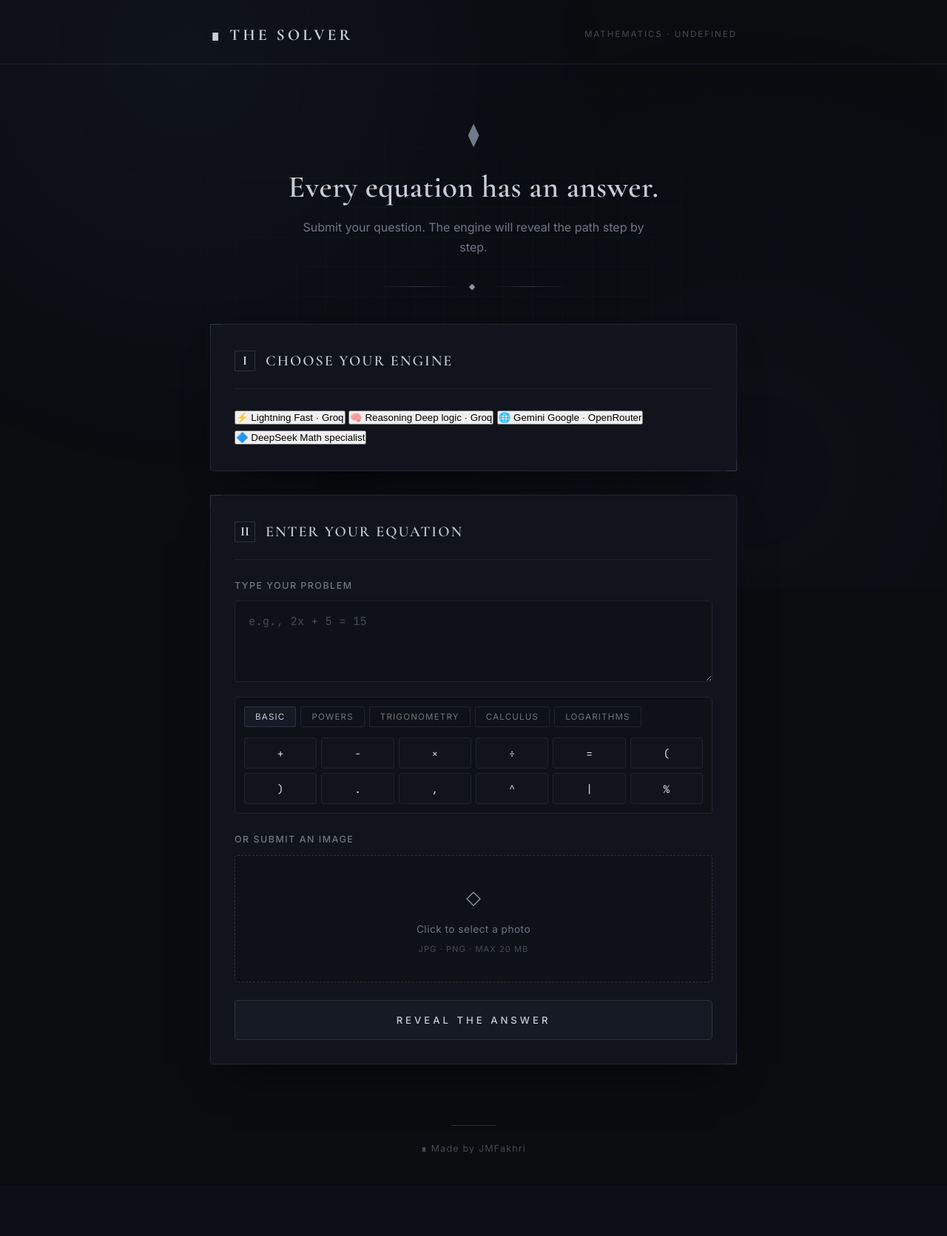
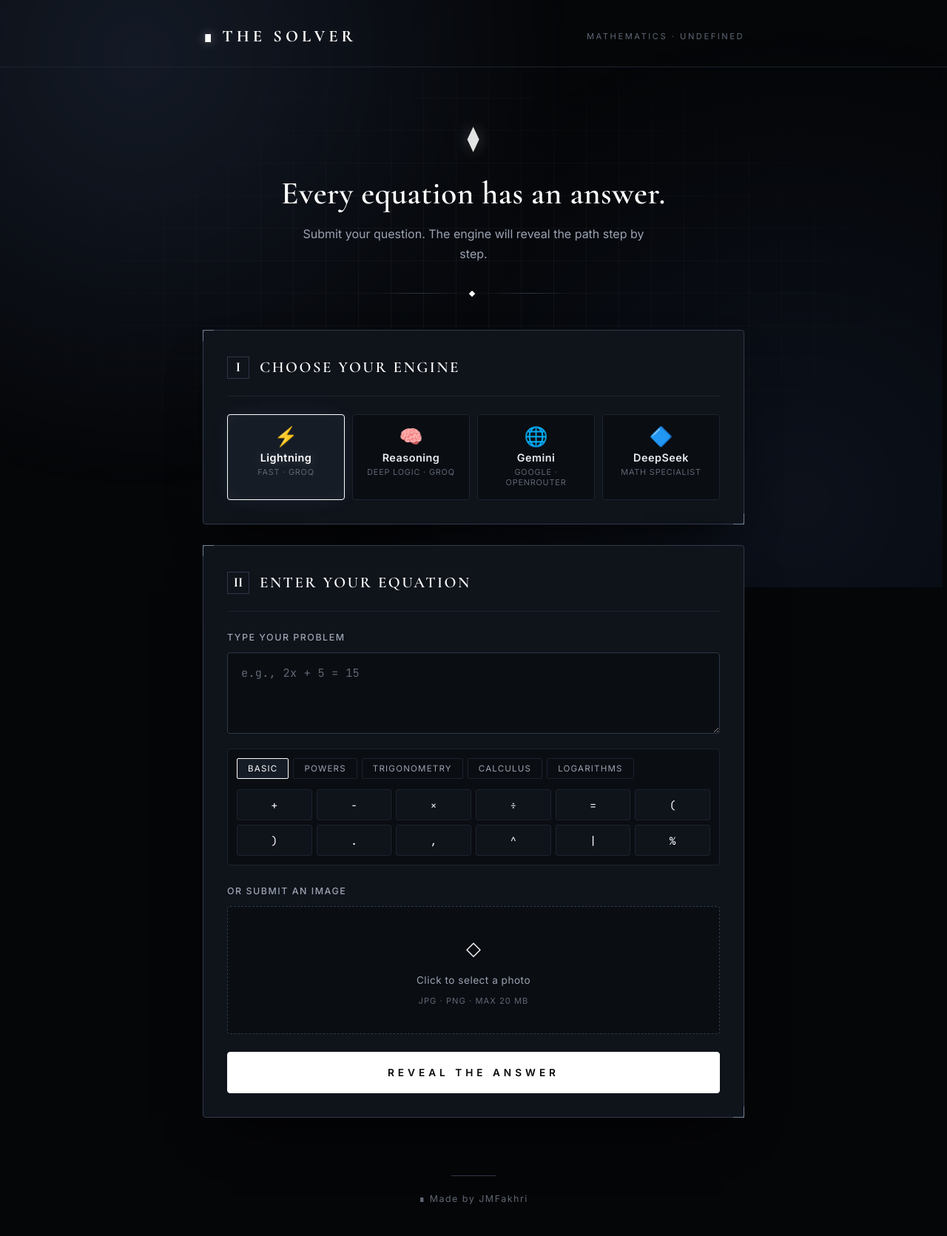
Before and after one commit to jamshidfakhri/Jmmath_solver, a Flask app: page / in a window 1280 px wide. Shown: the whole page at 74% size. Before the commit the page ends 1560 px from the top, so only its background shows below. Run offline with Flask 3, Linux system fonts and the light colour scheme.

Commit message:
Update style.css

```diff
--- a/static/style.css
+++ b/static/style.css
@@ -1,18 +1,19 @@
 * { box-sizing: border-box; margin: 0; padding: 0; }
 
 :root {
-  --bg: #0a0c10;
-  --bg-2: #0e1117;
-  --card: #11141c;
-  --card-2: #161a24;
-  --text: #d4d8e1;
-  --text-dim: #6f7684;
-  --text-faint: #444a58;
-  --accent: #8b95a8;
-  --accent-bright: #c5cdd9;
-  --line: #1e2330;
-  --line-bright: #2c333f;
-  --glow: rgba(139, 149, 168, 0.15);
+  --bg: #050608;
+  --bg-2: #0a0d12;
+  --card: #0f131a;
+  --card-2: #161c26;
+  --text: #e8ecf2;
+  --text-dim: #9ba3b2;
+  --text-faint: #5f6774;
+  --accent: #6f7d92;
+  --accent-bright: #ffffff;
+  --line: #1c2330;
+  --line-bright: #2e3848;
+  --glow: rgba(255, 255, 255, 0.15);
+  --active-glow: rgba(120, 170, 255, 0.15);
 }
 
 html, body { height: 100%; }
@@ -27,18 +28,17 @@ body {
   position: relative;
 }
 
-/* ============ پس‌زمینه‌ی مرموز ============ */
 .bg-grid {
   position: fixed;
   inset: 0;
   z-index: 0;
   pointer-events: none;
   background-image:
-    linear-gradient(rgba(139,149,168,0.03) 1px, transparent 1px),
-    linear-gradient(90deg, rgba(139,149,168,0.03) 1px, transparent 1px);
-  background-size: 40px 40px;
-  mask-image: radial-gradient(ellipse at center, black 20%, transparent 80%);
-  -webkit-mask-image: radial-gradient(ellipse at center, black 20%, transparent 80%);
+    linear-gradient(rgba(255,255,255,0.04) 1px, transparent 1px),
+    linear-gradient(90deg, rgba(255,255,255,0.04) 1px, transparent 1px);
+  background-size: 44px 44px;
+  mask-image: radial-gradient(ellipse at center, black 15%, transparent 75%);
+  -webkit-mask-image: radial-gradient(ellipse at center, black 15%, transparent 75%);
 }
 
 .bg-glow {
@@ -47,20 +47,20 @@ body {
   z-index: 0;
   pointer-events: none;
   background:
-    radial-gradient(circle at 20% 10%, rgba(60, 80, 120, 0.12) 0%, transparent 45%),
-    radial-gradient(circle at 80% 80%, rgba(40, 50, 80, 0.10) 0%, transparent 50%);
+    radial-gradient(circle at 15% 10%, rgba(90, 120, 180, 0.18) 0%, transparent 45%),
+    radial-gradient(circle at 85% 85%, rgba(60, 90, 150, 0.14) 0%, transparent 50%);
   animation: drift 20s ease-in-out infinite alternate;
 }
 @keyframes drift {
   from { transform: translate(0, 0); }
-  to { transform: translate(-20px, -20px); }
+  to { transform: translate(-25px, -25px); }
 }
 
-.wrap { max-width: 760px; margin: 0 auto; padding: 0 24px; position: relative; z-index: 1; }
+.wrap { max-width: 780px; margin: 0 auto; padding: 0 24px; position: relative; z-index: 1; }
 
 /* ============ هدر ============ */
 header {
-  padding: 28px 0 20px;
+  padding: 30px 0 22px;
   border-bottom: 1px solid var(--line);
   position: relative;
   z-index: 1;
@@ -78,18 +78,19 @@ header .wrap {
 .sigil {
   color: var(--accent-bright);
   font-size: 1.4rem;
-  text-shadow: 0 0 12px var(--glow);
+  text-shadow: 0 0 14px rgba(255,255,255,0.4);
 }
 .logo-text {
   font-family: 'Cormorant Garamond', serif;
   font-weight: 700;
-  font-size: 1.35rem;
-  letter-spacing: 4px;
-  color: var(--accent-bright);
+  font-size: 1.4rem;
+  letter-spacing: 5px;
+  color: #ffffff;
+  text-shadow: 0 0 20px rgba(255,255,255,0.15);
 }
 .tagline {
-  font-size: 0.72rem;
-  letter-spacing: 2px;
+  font-size: 0.7rem;
+  letter-spacing: 2.5px;
   color: var(--text-faint);
   text-transform: uppercase;
 }
@@ -101,25 +102,27 @@ header .wrap {
   position: relative;
 }
 .hero-sigil {
-  font-size: 1.8rem;
-  color: var(--accent);
-  opacity: 0.6;
+  font-size: 1.9rem;
+  color: #ffffff;
+  opacity: 0.7;
   margin-bottom: 20px;
   display: inline-block;
   animation: pulse 4s ease-in-out infinite;
+  text-shadow: 0 0 20px rgba(255,255,255,0.3);
 }
 @keyframes pulse {
   0%, 100% { opacity: 0.4; transform: scale(1); }
-  50% { opacity: 0.9; transform: scale(1.08); }
+  50% { opacity: 1; transform: scale(1.1); }
 }
 .hero h1 {
   font-family: 'Cormorant Garamond', serif;
   font-weight: 600;
-  font-size: clamp(1.8rem, 4.5vw, 2.6rem);
+  font-size: clamp(1.9rem, 4.5vw, 2.7rem);
   letter-spacing: 0.5px;
-  color: var(--accent-bright);
+  color: #ffffff;
   margin-bottom: 14px;
   line-height: 1.3;
+  text-shadow: 0 0 30px rgba(255,255,255,0.1);
 }
 .hero p {
   color: var(--text-dim);
@@ -141,7 +144,7 @@ header .wrap {
   background: linear-gradient(90deg, transparent, var(--line-bright), transparent);
 }
 .hero-divider .dot {
-  color: var(--accent);
+  color: #ffffff;
   font-size: 0.7rem;
   letter-spacing: 4px;
 }
@@ -149,14 +152,14 @@ header .wrap {
 /* ============ کارت ============ */
 .card {
   background: var(--card);
-  border: 1px solid var(--line);
+  border: 1px solid var(--line-bright);
   border-radius: 4px;
   padding: 32px;
-  margin-bottom: 32px;
+  margin-bottom: 28px;
   position: relative;
   box-shadow:
-    0 0 0 1px rgba(139, 149, 168, 0.04),
-    0 30px 60px -30px rgba(0, 0, 0, 0.8);
+    0 0 0 1px rgba(255, 255, 255, 0.02),
+    0 30px 70px -30px rgba(0, 0, 0, 0.95);
 }
 .card::before,
 .card::after {
@@ -164,7 +167,7 @@ header .wrap {
   position: absolute;
   width: 14px;
   height: 14px;
-  border-color: var(--line-bright);
+  border-color: var(--accent);
   border-style: solid;
 }
 .card::before {
@@ -188,25 +191,85 @@ header .wrap {
 }
 .card-num {
   font-family: 'Cormorant Garamond', serif;
-  font-size: 1.1rem;
+  font-size: 1.15rem;
   font-weight: 700;
-  color: var(--accent-bright);
-  width: 28px;
-  height: 28px;
+  color: #ffffff;
+  width: 30px;
+  height: 30px;
   border: 1px solid var(--line-bright);
   display: inline-flex;
   align-items: center;
   justify-content: center;
-  letter-spacing: 0;
 }
 .card-title {
   font-family: 'Cormorant Garamond', serif;
-  font-size: 1.25rem;
+  font-size: 1.3rem;
   font-weight: 600;
-  letter-spacing: 2px;
-  color: var(--accent-bright);
+  letter-spacing: 2.5px;
+  color: #ffffff;
   text-transform: uppercase;
   flex: 1;
+}
+
+/* ============ موتورها ============ */
+.engines {
+  display: grid;
+  grid-template-columns: repeat(4, 1fr);
+  gap: 10px;
+}
+@media (max-width: 700px) {
+  .engines { grid-template-columns: repeat(2, 1fr); }
+}
+
+.engine-btn {
+  background: var(--bg-2);
+  border: 1px solid var(--line);
+  border-radius: 4px;
+  padding: 16px 10px;
+  cursor: pointer;
+  transition: all 0.25s;
+  display: flex;
+  flex-direction: column;
+  align-items: center;
+  gap: 4px;
+  font-family: 'Inter', sans-serif;
+  color: var(--text);
+  text-align: center;
+}
+.engine-btn:hover:not(:disabled) {
+  background: var(--card-2);
+  border-color: var(--line-bright);
+  transform: translateY(-2px);
+}
+.engine-btn.active {
+  background: var(--card-2);
+  border-color: #ffffff;
+  box-shadow: 0 0 25px -5px var(--active-glow), inset 0 0 20px rgba(255,255,255,0.03);
+}
+.engine-btn.active .eng-name {
+  color: #ffffff;
+  text-shadow: 0 0 15px rgba(255,255,255,0.3);
+}
+.engine-btn:disabled {
+  opacity: 0.35;
+  cursor: not-allowed;
+}
+.eng-icon {
+  font-size: 1.6rem;
+  line-height: 1;
+  margin-bottom: 4px;
+}
+.eng-name {
+  font-size: 0.9rem;
+  font-weight: 600;
+  letter-spacing: 0.5px;
+  color: var(--text);
+}
+.eng-sub {
+  font-size: 0.68rem;
+  color: var(--text-faint);
+  letter-spacing: 0.8px;
+  text-transform: uppercase;
 }
 
 /* ============ فرم ============ */
@@ -226,11 +289,11 @@ textarea {
   min-height: 110px;
   padding: 16px 18px;
   background: var(--bg-2);
-  border: 1px solid var(--line);
+  border: 1px solid var(--line-bright);
   border-radius: 4px;
   font-family: 'JetBrains Mono', monospace;
   font-size: 0.95rem;
-  color: var(--accent-bright);
+  color: #ffffff;
   resize: vertical;
   outline: none;
   transition: border-color 0.25s, box-shadow 0.25s;
@@ -280,13 +343,13 @@ textarea:focus {
   text-transform: uppercase;
 }
 .kb-tab:hover {
-  color: var(--accent-bright);
+  color: #ffffff;
   border-color: var(--line-bright);
 }
 .kb-tab.active {
   background: var(--card-2);
-  color: var(--accent-bright);
-  border-color: var(--line-bright);
+  color: #ffffff;
+  border-color: #ffffff;
 }
 
 .kb-panel {
@@ -305,7 +368,7 @@ textarea:focus {
   border-radius: 3px;
   font-family: 'JetBrains Mono', monospace;
   font-size: 0.9rem;
-  color: var(--text);
+  color: #ffffff;
   cursor: pointer;
   transition: all 0.15s;
   display: flex;
@@ -347,7 +410,7 @@ textarea:focus {
 }
 .upload-icon {
   font-size: 26px;
-  color: var(--accent);
+  color: #ffffff;
   margin-bottom: 4px;
 }
 .upload-main {
@@ -372,15 +435,15 @@ textarea:focus {
 /* ============ دکمه ============ */
 .solve-btn {
   width: 100%;
-  height: 54px;
-  background: var(--card-2);
-  color: var(--accent-bright);
-  border: 1px solid var(--line-bright);
+  height: 56px;
+  background: #ffffff;
+  color: #050608;
+  border: 1px solid #ffffff;
   border-radius: 4px;
   font-family: 'Inter', sans-serif;
-  font-size: 0.82rem;
-  font-weight: 500;
-  letter-spacing: 4px;
+  font-size: 0.85rem;
+  font-weight: 600;
+  letter-spacing: 5px;
   text-transform: uppercase;
   cursor: pointer;
   transition: all 0.25s;
@@ -391,29 +454,17 @@ textarea:focus {
   position: relative;
   overflow: hidden;
 }
-.solve-btn::before {
-  content: "";
-  position: absolute;
-  inset: 0;
-  background: linear-gradient(90deg, transparent, rgba(197, 205, 217, 0.08), transparent);
-  transform: translateX(-100%);
-  transition: transform 0.6s;
-}
-.solve-btn:hover:not(:disabled)::before {
-  transform: translateX(100%);
-}
 .solve-btn:hover:not(:disabled) {
-  border-color: var(--accent);
-  color: #fff;
-  box-shadow: 0 0 30px -5px var(--glow);
+  background: #e8ecf2;
+  box-shadow: 0 0 40px -5px rgba(255, 255, 255, 0.4);
 }
 .solve-btn:disabled { opacity: 0.5; cursor: not-allowed; }
 
 .btn-loader {
   width: 18px;
   height: 18px;
-  border: 2px solid var(--line-bright);
-  border-top-color: var(--accent-bright);
+  border: 2px solid rgba(5, 6, 8, 0.2);
+  border-top-color: #050608;
   border-radius: 50%;
   animation: spin 0.8s linear infinite;
 }
@@ -510,7 +561,7 @@ footer {
   text-align: center;
   color: var(--text-faint);
   font-size: 0.78rem;
-  letter-spacing: 1.2px;
+  letter-spacing: 1.5px;
   position: relative;
   z-index: 1;
 }
```
Also changed, not shown: other parts of static/style.css (+28 -24 lines).
